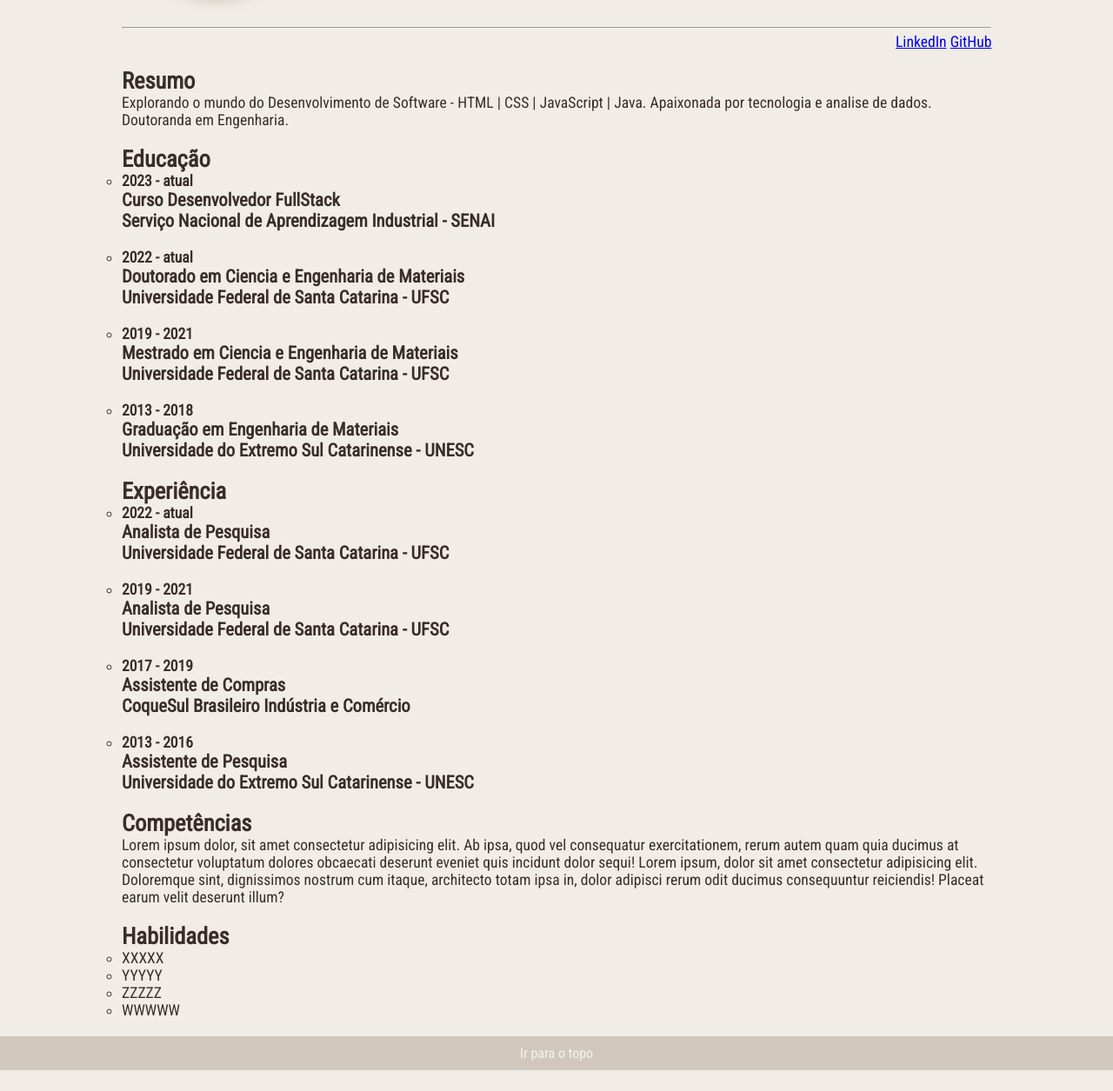
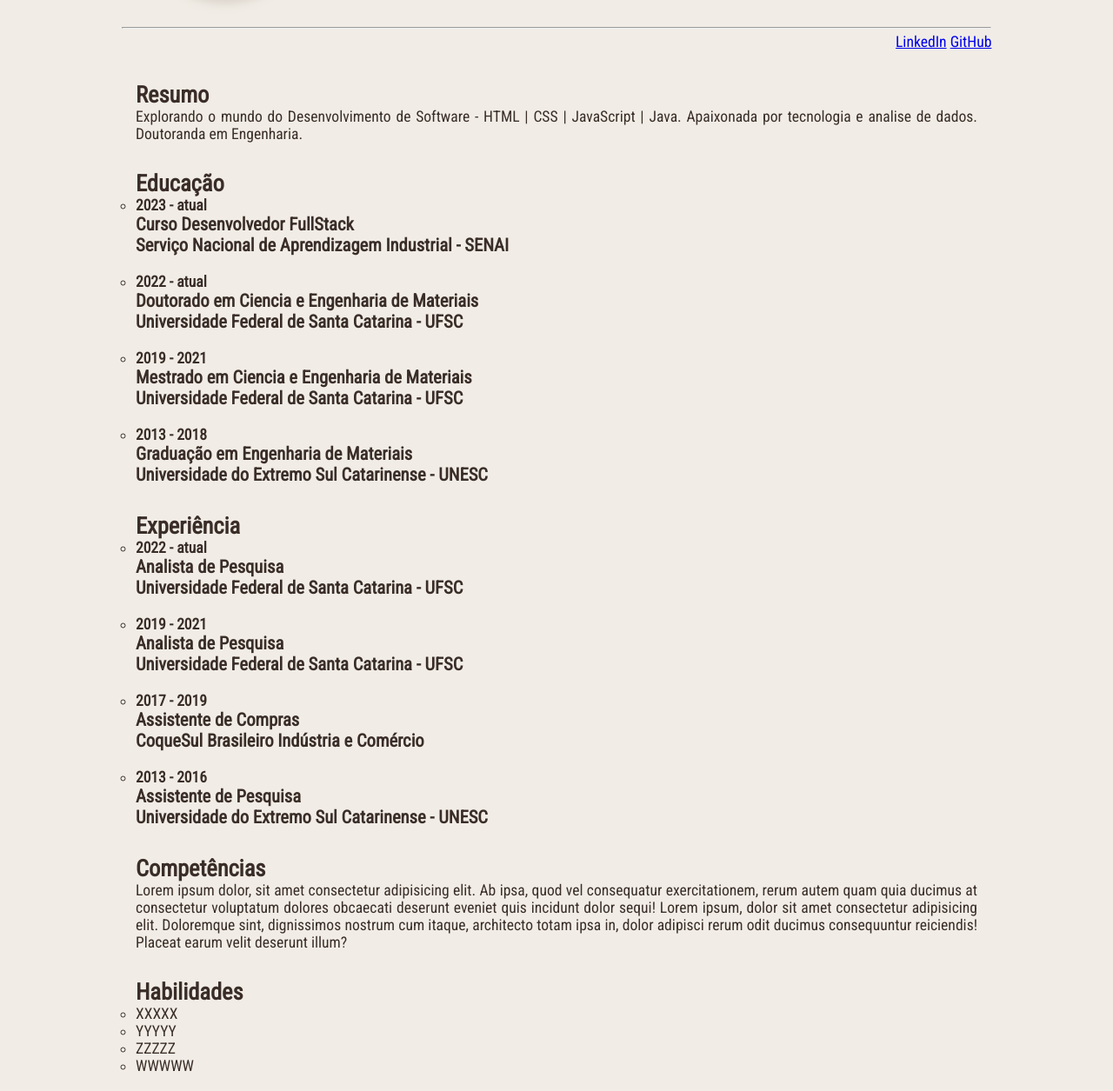
Before and after one commit to kanandadegues/Curriculo, a plain HTML site: page pages/index.html in a window 1280 px wide. Shown: the part 273-1528 px from the top of the page at 87% size. Before the commit the page ends 1504 px from the top, so only its background shows below. Drawn offline with Linux system fonts and the light colour scheme.

Commit message:
atualização body

```diff
--- a/pages/assets/css/style.css
+++ b/pages/assets/css/style.css
@@ -49,6 +49,7 @@ main{
 #foto-perfil{
     width: 200px;
     height: 200px;
+    margin-left: 10px;
     border-radius: 100px;
     box-shadow: 9px 10px 10px -2px rgba(201,191,181,0.5);
     position: absolute;
@@ -74,6 +75,33 @@ hr{
 
 #resumo{
     width: 100%;
+    margin-top: 20px;
+    text-align: justify;
+    padding: 1rem;
+}
+
+#educacao{
+    width: 100%;
+    text-align: justify;
+    padding: 1rem;
+}
+
+#experiencia{
+    width: 100%;
+    text-align: justify;
+    padding: 1rem;
+}
+
+#competencias{
+    width: 100%;
+    text-align: justify;
+    padding: 1rem;
+}
+
+#habilidades{
+    width: 100%;
+    text-align: justify;
+    padding: 1rem;
 }
 
 footer{
--- a/pages/index.html
+++ b/pages/index.html
@@ -8,8 +8,10 @@
     <link rel="stylesheet" href="assets/css/style.css">
     <title>Curriculum Vitae</title>
 </head>
+
 <body>
     <span id="topo"></span>
+
     <header>
         <nav id="menu" class="menu">
             <ul>
@@ -34,6 +36,7 @@
 
     <main>
         <img id="foto-perfil" width="200px" src="assets/img/fotoperfil.jpg" alt="fotoperfil">
+
         <section id="nome" class="nome">
             <h1>Kananda Degues</h1>
             <p>Engenheira de Materiais</p>
@@ -43,12 +46,12 @@
         <section id="redes-sociais">
             <a href="https://www.linkedin.com/in/kanandadegues/">LinkedIn</a>
             <a href="https://github.com/kanandadegues">GitHub</a>
-        </section><br>
+        </section>
 
         <section id="resumo" class="resumo">
             <h2>Resumo</h2>
             <p>Explorando o mundo do Desenvolvimento de Software - HTML | CSS | JavaScript | Java. Apaixonada por tecnologia e analise de dados. Doutoranda em Engenharia.</p>
-        </section><br>
+        </section>
 
         <section id="educacao" class="educacao">
             <h2>Educação</h2>
@@ -74,7 +77,7 @@
                     <h3>Universidade do Extremo Sul Catarinense - UNESC</h3>
                 </li>
             </ul>
-        </section><br>
+        </section>
 
         <section id="experiencia" class="experiencia">
             <h2>Experiência</h2>
@@ -100,12 +103,12 @@
                     <h3>Universidade do Extremo Sul Catarinense - UNESC</h3>
                 </li>
             </ul>
-        </section><br>
+        </section>
 
         <section id="competencias" class="competencias">
             <h2>Competências</h2>
             <p>Lorem ipsum dolor, sit amet consectetur adipisicing elit. Ab ipsa, quod vel consequatur exercitationem, rerum autem quam quia ducimus at consectetur voluptatum dolores obcaecati deserunt eveniet quis incidunt dolor sequi! Lorem ipsum, dolor sit amet consectetur adipisicing elit. Doloremque sint, dignissimos nostrum cum itaque, architecto totam ipsa in, dolor adipisci rerum odit ducimus consequuntur reiciendis! Placeat earum velit deserunt illum?</p>
-        </section><br>
+        </section>
 
         <section id="habilidades" class="habilidades">
             <h2>Habilidades</h2>
@@ -122,5 +125,6 @@
     <footer>
         <div id="topo" class="topo"><a href="#topo">Ir para o topo</a></div>
     </footer>
+
 </body>
 </html>
```
